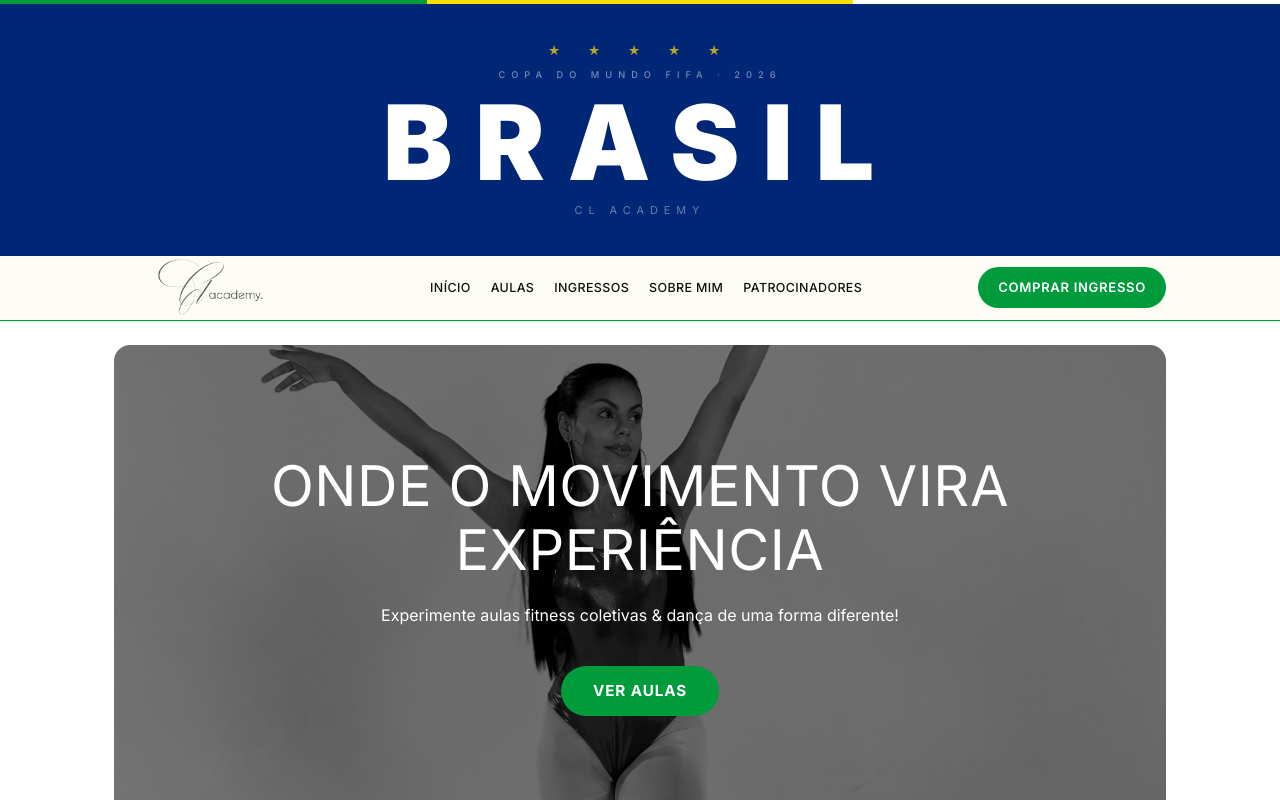
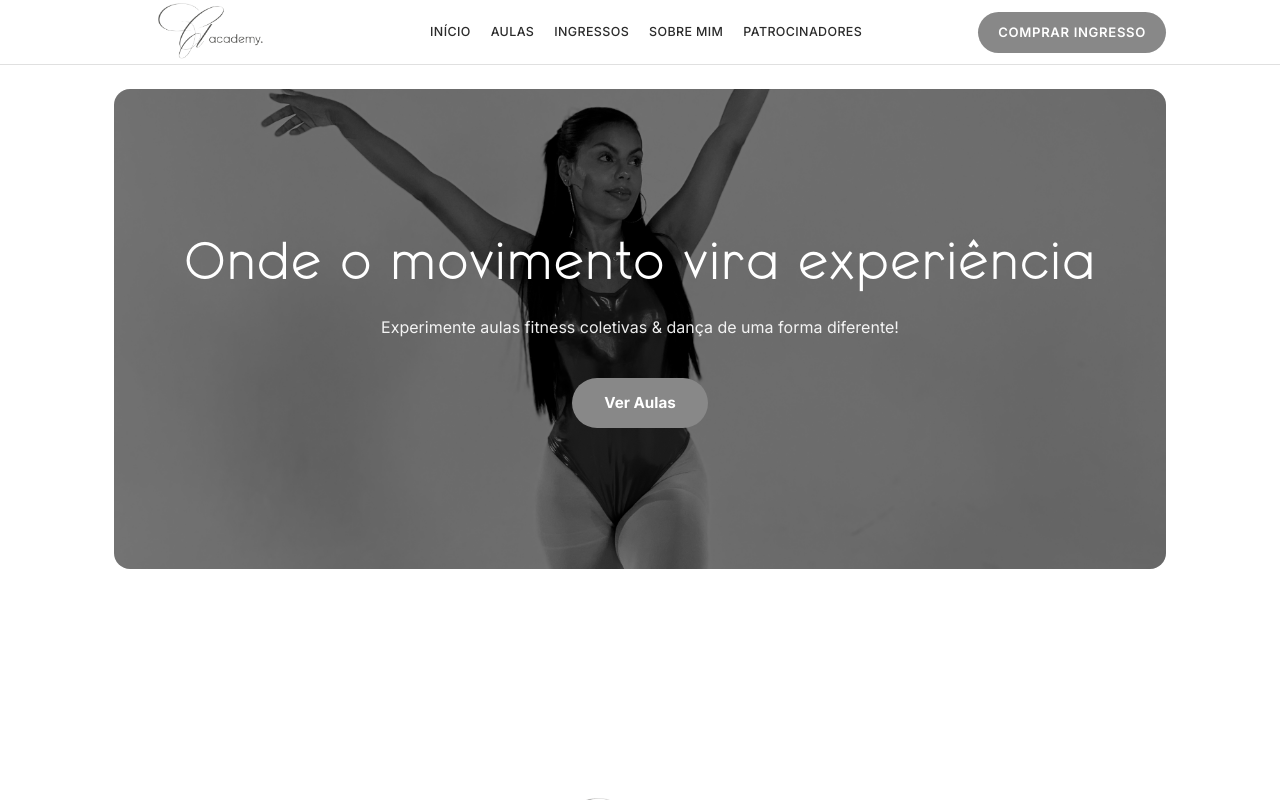
Before and after one commit to gabriel-santosdev/clacademy, a Vue app: page / in a window 1280 px wide. Shown: the top 800 px of the page. Built offline with nearby package versions, Linux system fonts and the light colour scheme; the HTML template or start-up script is replaced by a standard one.

Commit message:
fix: tema default

```diff
--- a/src/App.vue
+++ b/src/App.vue
@@ -8,7 +8,7 @@
 // ── Tema ativo ──
 // 'default' = tema padrão | 'brasil' = tema Jornal + Copa do Brasil
 // Para ativar o tema Brasil, mude para: const activeTheme = 'brasil'
-const activeTheme: 'default' | 'brasil' = 'brasil'
+const activeTheme: 'default' | 'brasil' = 'default'
 
 // ── Imports do site completo (mantidos para quando voltar) ──
 import NavBar from './components/NavBar.vue'
```
